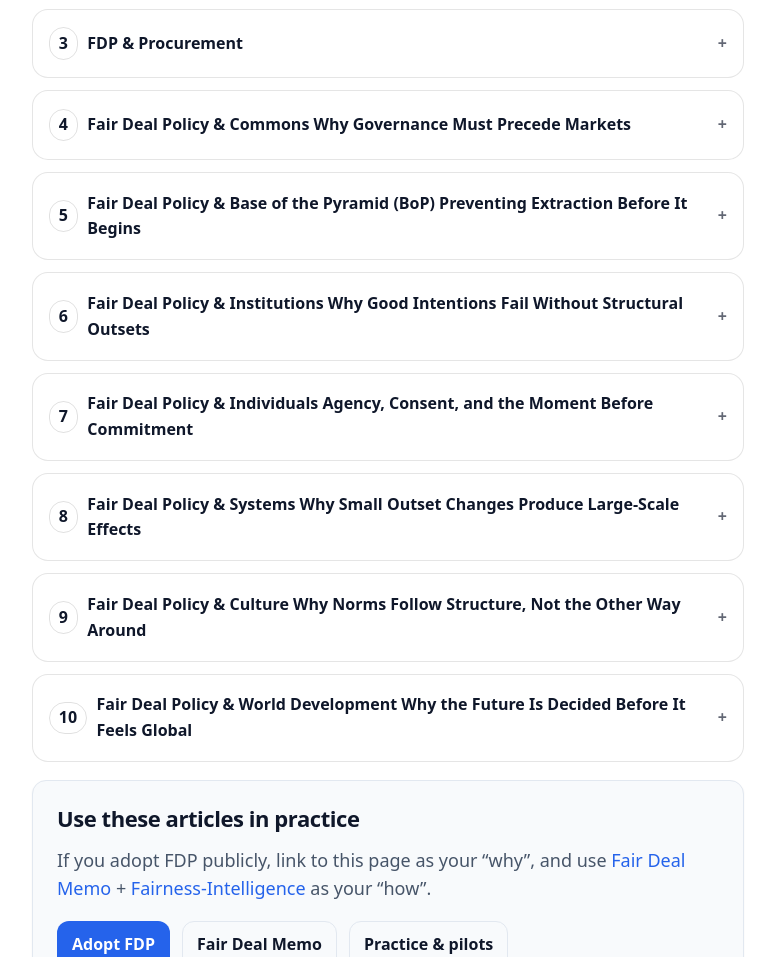
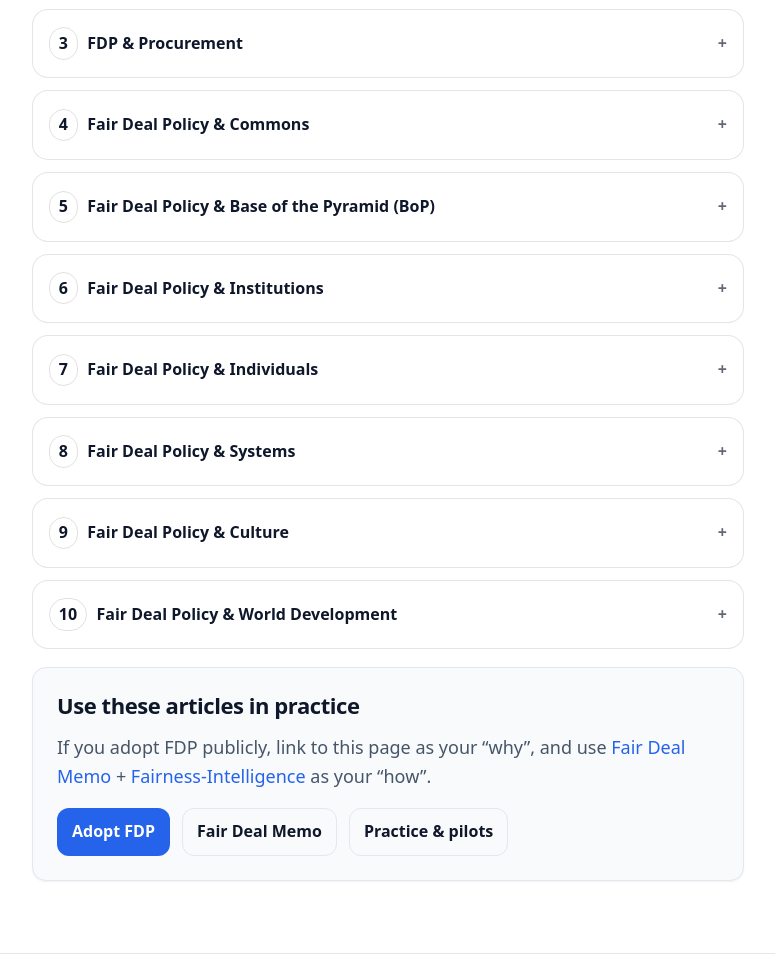
Before and after one commit to hmfbr-com/fairdealpolicy.org, a plain HTML site: page pre-commit/index.html in a window 1280 px wide. Shown: the part 859-1816 px from the top of the page, without its empty margins (252-1027 px from the left). Drawn offline with Linux system fonts and the light colour scheme.

Commit message:
Corrected Article Titles
Less clutter.

```diff
--- a/pre-commit/index.html
+++ b/pre-commit/index.html
@@ -967,7 +967,7 @@ It <strong>repositions fairness as an outset responsibility</strong>, where chan
           </div>
         </details>
         <details class="pc-article" id="article-4-fair-deal-policy-commons-why-governance-must-precede-markets">
-          <summary><span class="pc-pill">4</span> Fair Deal Policy &amp; Commons Why Governance Must Precede Markets</summary>
+          <summary><span class="pc-pill">4</span> Fair Deal Policy &amp; Commons</summary>
           <div class="pc-body">
             <div class="pc-meta"><span class="pc-pill">Field article</span><span class="pc-pill">FDP</span><span class="pc-pill">Outset design</span></div>
 <h2>Article #4 — <strong>Fair Deal Policy &amp; Commons: Why Governance Must Precede Markets</strong></h2>
@@ -1223,7 +1223,7 @@ It is a practical necessity.</p>
           </div>
         </details>
         <details class="pc-article" id="article-5-fair-deal-policy-base-of-the-pyramid-bop-preventing-extracti">
-          <summary><span class="pc-pill">5</span> Fair Deal Policy &amp; Base of the Pyramid (BoP) Preventing Extraction Before It Begins</summary>
+          <summary><span class="pc-pill">5</span> Fair Deal Policy &amp; Base of the Pyramid (BoP)</summary>
           <div class="pc-body">
             <div class="pc-meta"><span class="pc-pill">Field article</span><span class="pc-pill">FDP</span><span class="pc-pill">Outset design</span></div>
 <h2>Article #5 — <strong>Fair Deal Policy &amp; Base of the Pyramid (BoP): Preventing Extraction Before It Begins</strong></h2>
@@ -1476,7 +1476,7 @@ It begins with <strong>designing the outset so that exploitation never becomes t
           </div>
         </details>
         <details class="pc-article" id="article-6-fair-deal-policy-institutions-why-good-intentions-fail-witho">
-          <summary><span class="pc-pill">6</span> Fair Deal Policy &amp; Institutions Why Good Intentions Fail Without Structural Outsets</summary>
+          <summary><span class="pc-pill">6</span> Fair Deal Policy &amp; Institutions</summary>
           <div class="pc-body">
             <div class="pc-meta"><span class="pc-pill">Field article</span><span class="pc-pill">FDP</span><span class="pc-pill">Outset design</span></div>
 <h2>Article #6 — <strong>Fair Deal Policy &amp; Institutions: Why Good Intentions Fail Without Structural Outsets</strong></h2>
@@ -1756,7 +1756,7 @@ It <strong>executes it at speed</strong>.</p>
           </div>
         </details>
         <details class="pc-article" id="article-7-fair-deal-policy-individuals-agency-consent-and-the-moment-b">
-          <summary><span class="pc-pill">7</span> Fair Deal Policy &amp; Individuals Agency, Consent, and the Moment Before Commitment</summary>
+          <summary><span class="pc-pill">7</span> Fair Deal Policy &amp; Individuals</summary>
           <div class="pc-body">
             <div class="pc-meta"><span class="pc-pill">Field article</span><span class="pc-pill">FDP</span><span class="pc-pill">Outset design</span></div>
 <h2>Article #7 — <strong>Fair Deal Policy &amp; Individuals: Agency, Consent, and the Moment Before Commitment</strong></h2>
@@ -2024,7 +2024,7 @@ They lack protection for the moment when choice still matters.</p>
           </div>
         </details>
         <details class="pc-article" id="article-8-fair-deal-policy-systems-why-small-outset-changes-produce-la">
-          <summary><span class="pc-pill">8</span> Fair Deal Policy &amp; Systems Why Small Outset Changes Produce Large-Scale Effects</summary>
+          <summary><span class="pc-pill">8</span> Fair Deal Policy &amp; Systems</summary>
           <div class="pc-body">
             <div class="pc-meta"><span class="pc-pill">Field article</span><span class="pc-pill">FDP</span><span class="pc-pill">Outset design</span></div>
 <h2>Article #8 — <strong>Fair Deal Policy &amp; Systems: Why Small Outset Changes Produce Large-Scale Effects</strong></h2>
@@ -2335,7 +2335,7 @@ When fairness is embedded early, it becomes invisible—but structural.</p>
           </div>
         </details>
         <details class="pc-article" id="article-9-fair-deal-policy-culture-why-norms-follow-structure-not-the-">
-          <summary><span class="pc-pill">9</span> Fair Deal Policy &amp; Culture Why Norms Follow Structure, Not the Other Way Around</summary>
+          <summary><span class="pc-pill">9</span> Fair Deal Policy &amp; Culture</summary>
           <div class="pc-body">
             <div class="pc-meta"><span class="pc-pill">Field article</span><span class="pc-pill">FDP</span><span class="pc-pill">Outset design</span></div>
 <h2>Article #9 — <strong>Fair Deal Policy &amp; Culture: Why Norms Follow Structure, Not the Other Way Around</strong></h2>
@@ -2627,7 +2627,7 @@ Try to change culture alone, and structure will quietly resist.</p>
           </div>
         </details>
         <details class="pc-article" id="article-10-fair-deal-policy-world-development-why-the-future-is-decided">
-          <summary><span class="pc-pill">10</span> Fair Deal Policy &amp; World Development Why the Future Is Decided Before It Feels Global</summary>
+          <summary><span class="pc-pill">10</span> Fair Deal Policy &amp; World Development</summary>
           <div class="pc-body">
             <div class="pc-meta"><span class="pc-pill">Field article</span><span class="pc-pill">FDP</span><span class="pc-pill">Outset design</span></div>
 <h2>Article #10 — <strong>Fair Deal Policy &amp; World Development: Why the Future Is Decided Before It Feels Global</strong></h2>
```
